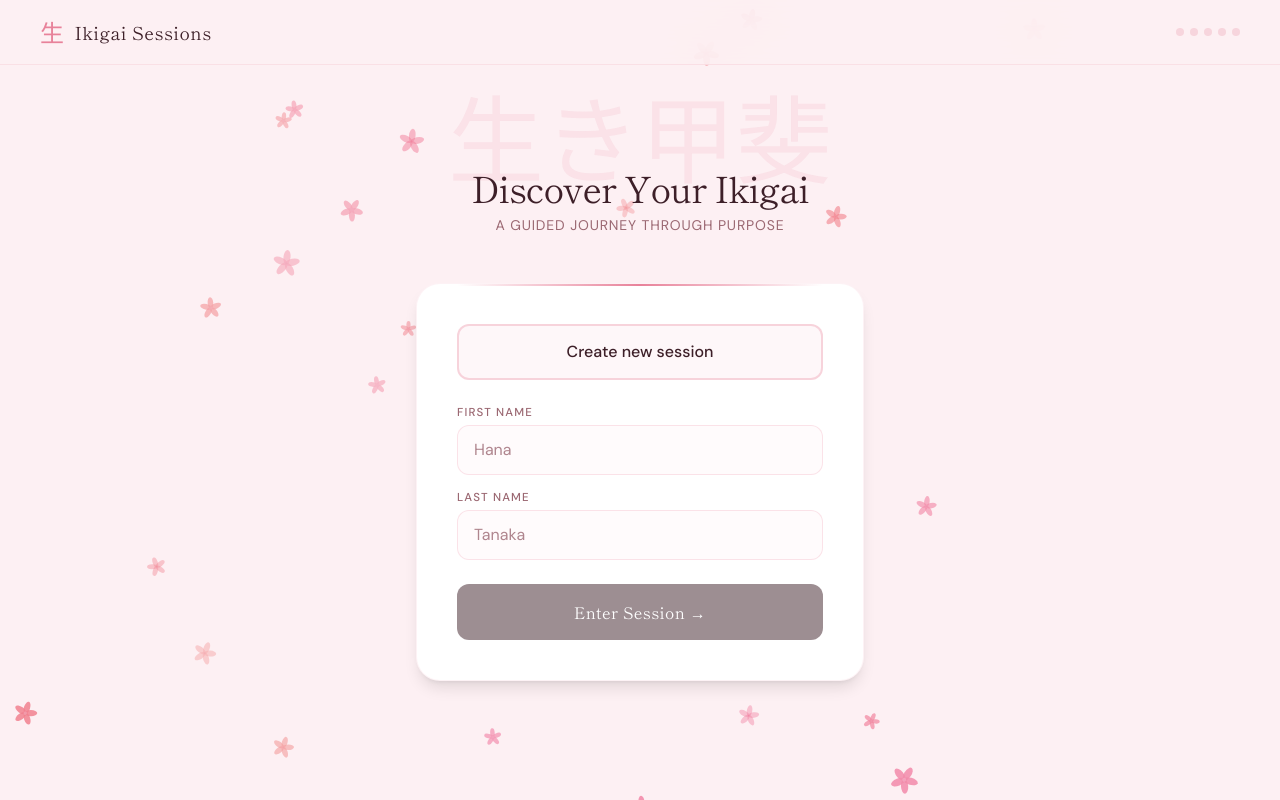
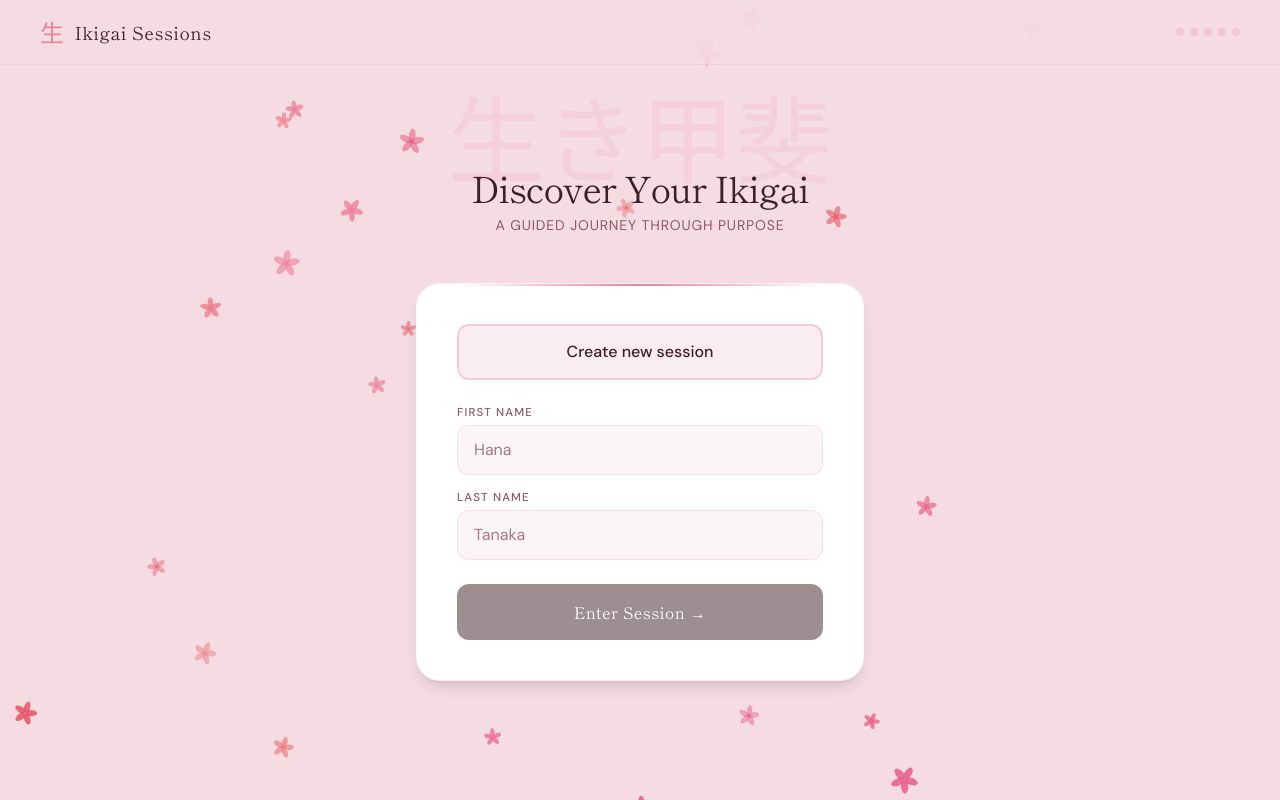
Before and after one commit to NoeOsorio/ikigapp, a React (Vite) app: page / in a window 1280 px wide. Built offline with nearby package versions, Linux system fonts and the light colour scheme.

Commit message:
Enhance seasonal color themes in CSS and adjust particle color settings in FallingBackground component for improved visual contrast. Updated background colors for spring, summer, autumn, and winter, and refined color generation logic for seasonal particles.

```diff
--- a/src/components/FallingBackground.tsx
+++ b/src/components/FallingBackground.tsx
@@ -48,7 +48,7 @@ function drawSakura(
     ctx.fill();
     ctx.restore();
   }
-  ctx.fillStyle = `hsla(340, 70%, 85%, ${alpha * 0.6})`;
+  ctx.fillStyle = `hsla(340, 65%, 72%, ${alpha * 0.7})`;
   ctx.beginPath();
   ctx.arc(0, 0, size * 0.12, 0, Math.PI * 2);
   ctx.fill();
@@ -152,7 +152,7 @@ const SEASON_CONFIG: Record<
 > = {
   spring: {
     color: () =>
-      `hsla(${340 + Math.random() * 20}, 80%, ${70 + Math.random() * 15}%, `,
+      `hsla(${340 + Math.random() * 20}, 75%, ${58 + Math.random() * 18}%, `,
     shape: drawSakura,
     count: 35,
     speed: { min: 1, max: 2.5 },
@@ -161,7 +161,7 @@ const SEASON_CONFIG: Record<
   },
   summer: {
     color: () =>
-      `hsla(${110 + Math.random() * 40}, 60%, ${50 + Math.random() * 20}%, `,
+      `hsla(${110 + Math.random() * 40}, 55%, ${42 + Math.random() * 18}%, `,
     shape: drawLeaf,
     count: 25,
     speed: { min: 0.5, max: 1.5 },
@@ -170,7 +170,7 @@ const SEASON_CONFIG: Record<
   },
   autumn: {
     color: () =>
-      `hsla(${15 + Math.random() * 30}, 75%, ${50 + Math.random() * 20}%, `,
+      `hsla(${15 + Math.random() * 30}, 70%, ${45 + Math.random() * 18}%, `,
     shape: drawMomiji,
     count: 40,
     speed: { min: 1.5, max: 3 },
@@ -178,7 +178,7 @@ const SEASON_CONFIG: Record<
     sway: 2,
   },
   winter: {
-    color: () => `hsla(210, 40%, ${80 + Math.random() * 15}%, `,
+    color: () => `hsla(210, 45%, ${68 + Math.random() * 18}%, `,
     shape: drawSnow,
     count: 60,
     speed: { min: 0.8, max: 2 },
@@ -210,7 +210,7 @@ function createParticle(
 export default function FallingBackground({ season }: { season: Season }) {
   const canvasRef = useRef<HTMLCanvasElement>(null);
   const particlesRef = useRef<Particle[]>([]);
-  const frameRef = useRef<number>();
+  const frameRef = useRef<number>(0);
 
   useEffect(() => {
     const canvas = canvasRef.current;
--- a/src/index.css
+++ b/src/index.css
@@ -6,33 +6,33 @@
   --font-body: "DM Sans", "Noto Sans JP", system-ui, sans-serif;
   --font-serif: "Noto Serif JP", serif;
 
-  /* Spring */
-  --color-spring-bg: #fdf0f3;
+  /* Spring — más contraste: rosa más presente para que las sakuras destaquen */
+  --color-spring-bg: #f5dce3;
   --color-spring-accent: #e8829a;
   --color-spring-dark: #3d1f28;
   --color-spring-mid: #c9627a;
-  --color-spring-muted: #9b6872;
+  --color-spring-muted: #8b5a64;
 
-  /* Summer */
-  --color-summer-bg: #f0f7f0;
+  /* Summer — verde más definido */
+  --color-summer-bg: #dce8dc;
   --color-summer-accent: #4a8c5c;
   --color-summer-dark: #1a3325;
   --color-summer-mid: #3a7048;
-  --color-summer-muted: #5c7a5c;
+  --color-summer-muted: #4d6b4d;
 
-  /* Autumn */
-  --color-autumn-bg: #faf3eb;
+  /* Autumn — beige/cobre más cálido y visible */
+  --color-autumn-bg: #ede4d8;
   --color-autumn-accent: #c4622d;
   --color-autumn-dark: #2d1a0e;
   --color-autumn-mid: #a8512a;
-  --color-autumn-muted: #8b5a2d;
+  --color-autumn-muted: #7a4a20;
 
-  /* Winter */
-  --color-winter-bg: #eef2f7;
+  /* Winter — azul más marcado para que la nieve contraste bien */
+  --color-winter-bg: #d4e0f0;
   --color-winter-accent: #4a6fa5;
   --color-winter-dark: #0e1e35;
   --color-winter-mid: #3a5a8a;
-  --color-winter-muted: #5c7a9e;
+  --color-winter-muted: #4a6380;
 
   /* Animations */
   --animate-fade-up: fade-up 0.8s ease both;
```
